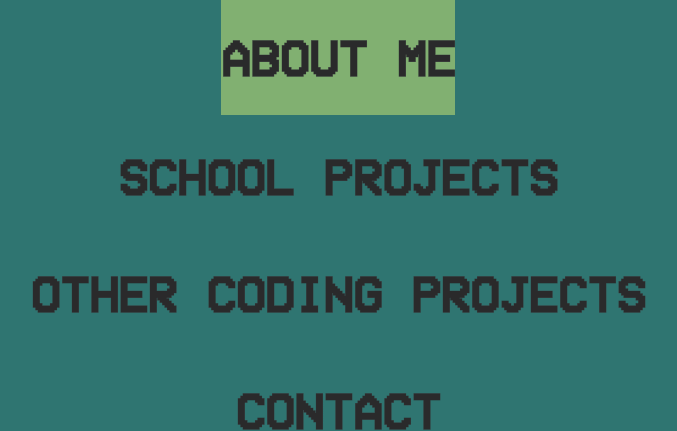
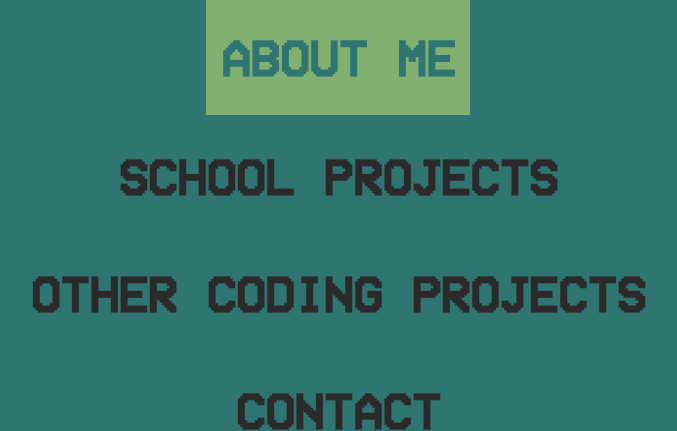
Before and after one commit to Rickmuda/Second-year-portfolio, a PHP site: page /html/saves.html in a window 1280 px wide, with the pointer over the restyled element. Shown: the top 431 px of the page, without its empty margins (302-979 px from the left). Run offline with PHP 8.4, Linux system fonts and the light colour scheme; some libraries are stand-ins or nearby versions.

Commit message:
hover fix

```diff
--- a/css/main.css
+++ b/css/main.css
@@ -32,6 +32,11 @@ h1{
   color: #2a2a2b;
   font-size: 50px;
   -webkit-text-stroke: #454a4d 0.2px;
+}
+
+h1:hover {
+  color: #2f7571;
+  -webkit-text-stroke: #454a4d00 0.2px;
 }
 
 h2 {
--- a/css/saves.css
+++ b/css/saves.css
@@ -19,6 +19,10 @@
   color: #5a9470;
   text-shadow: none;
   top: -2px; /* Offset the button slightly up when hovering */
+  padding-left: 15px;
+  padding-right: 15px;
+  padding-top: -30px;
+  padding-bottom: -30px;
 }
 
 .btn:visited{
```
